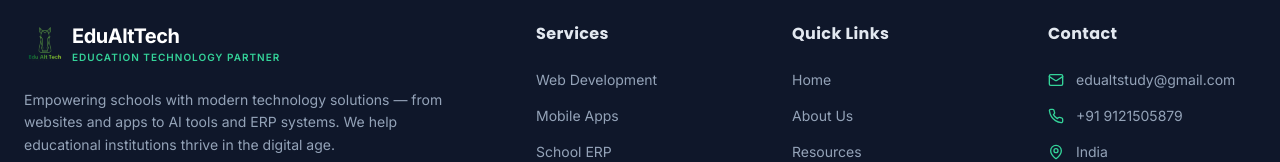
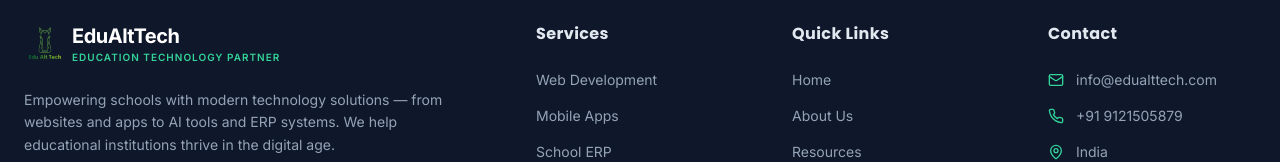
Before and after one commit to srinivas191206/Edu-Alt-Tech-website, a React (Vite) app: page / in a window 1280 px wide. Shown: the part 4748-4910 px from the top of the page. Built offline with nearby package versions, Linux system fonts and the light colour scheme; no server answers.

Commit message:
update email to info@edualttech.com

```diff
--- a/components/Footer.tsx
+++ b/components/Footer.tsx
@@ -65,7 +65,7 @@
             <ul className="space-y-4 text-sm text-slate-400">
               <li className="flex items-start gap-3">
                 <Mail className="w-4 h-4 text-emerald-400 mt-0.5 shrink-0" />
-                <span>edualtstudy@gmail.com</span>
+                <span>info@edualttech.com</span>
               </li>
               <li className="flex items-start gap-3">
                 <Phone className="w-4 h-4 text-emerald-400 mt-0.5 shrink-0" />
--- a/components/sections/PricingSection.tsx
+++ b/components/sections/PricingSection.tsx
@@ -68,7 +68,7 @@
 
     // If it's a free or custom plan, redirect to email
     if (plan.price === 'Free' || plan.price === 'Custom') {
-      window.location.href = "mailto:edualtstudy@gmail.com";
+      window.location.href = "mailto:info@edualttech.com";
       return;
     }
 
```
